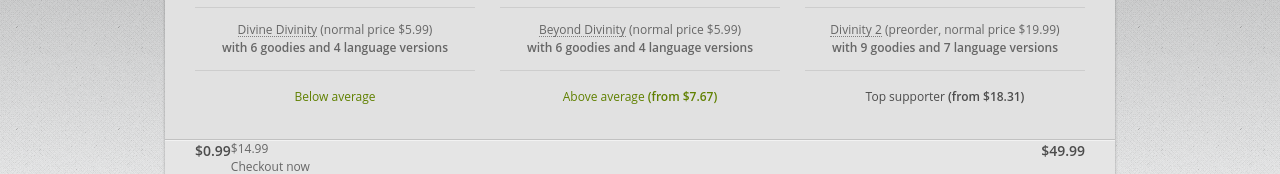
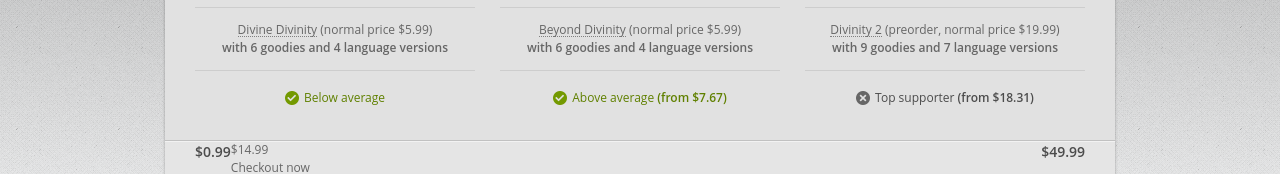
Before and after one commit to abderrahmane-tj/gog-front-end-task, a React (Create React App) app: page / in a window 1280 px wide. Shown: the part 131-305 px from the top of the page. Built offline with nearby package versions, Linux system fonts and the light colour scheme.

Commit message:
add game indication icon

```diff
--- a/src/scripts/components/App.jsx
+++ b/src/scripts/components/App.jsx
@@ -3,6 +3,8 @@ import supportIcon from '../../imgs/ico-support.png';
 import mouseIcon from '../../imgs/ico-mouse.png';
 import drmIcon from '../../imgs/ico-drm.png';
 import timeIcon from '../../imgs/ico-time.png';
+import errorIcon from '../../imgs/error.png';
+import checkIcon from '../../imgs/check.png';
 
 class App extends React.Component {
   render() {
@@ -35,7 +37,9 @@ class App extends React.Component {
                 <div className="description">
                   <p><em>Divine Divinity</em> (normal price $5.99)<br /><strong>with 6 goodies and 4 language versions</strong></p>
                 </div>
-                <div className="indication active">Below average</div>
+                <div className="indication active display-table">
+                  <div className="display-cell"><img className="icon" src={checkIcon} alt="Active"/><span className="text">Below average</span></div>
+                </div>
               </div>
               <div className="game bd item active">
                 <div className="logo">
@@ -44,7 +48,9 @@ class App extends React.Component {
                 <div className="description">
                   <p><em>Beyond Divinity</em> (normal price $5.99)<br /><strong>with 6 goodies and 4 language versions</strong></p>
                 </div>
-                <div className="indication active">Above average <strong>(from $7.67)</strong></div>
+                <div className="indication active display-table">
+                  <div className="display-cell"><img className="icon" src={checkIcon} alt="Active"/><span className="text">Above average <strong>(from $7.67)</strong></span></div>
+                </div>
               </div>
               <div className="game d2 item">
                 <div className="logo">
@@ -53,7 +59,8 @@ class App extends React.Component {
                 <div className="description">
                   <p><em>Divinity 2</em> (preorder, normal price $19.99)<br /><strong>with 9 goodies and 7 language versions</strong></p>
                 </div>
-                <div className="indication">Top supporter <strong>(from $18.31)</strong></div>
+                <div className="indication display-table">
+                  <div className="display-cell"><img className="icon" src={errorIcon} alt="Active"/><span className="text">Top supporter <strong>(from $18.31)</strong></span></div></div>
               </div>
             </div>
           </div>
--- a/src/styles/_main.scss
+++ b/src/styles/_main.scss
@@ -38,11 +38,18 @@
 .indication {
   color: #4c4c4c;
   padding: 17px 0;
+  width: 100%;
   strong {
     font-weight: $semibold;
   }
   .active & {
     color: #608000;
+  }
+  .icon, .text {
+    vertical-align: middle;
+  }
+  .icon {
+    margin-right: 5px;
   }
 }
 
--- a/src/styles/app.css
+++ b/src/styles/app.css
@@ -119,11 +119,16 @@ body {
 
 .indication {
   color: #4c4c4c;
-  padding: 17px 0; }
+  padding: 17px 0;
+  width: 100%; }
   .indication strong {
     font-weight: 600; }
   .active .indication {
     color: #608000; }
+  .indication .icon, .indication .text {
+    vertical-align: middle; }
+  .indication .icon {
+    margin-right: 5px; }
 
 .description, .indication {
   border-top: 1px solid #cdcdcd; }
```
Also changed, not shown: src/imgs/check.png (added), src/imgs/error.png (added).
